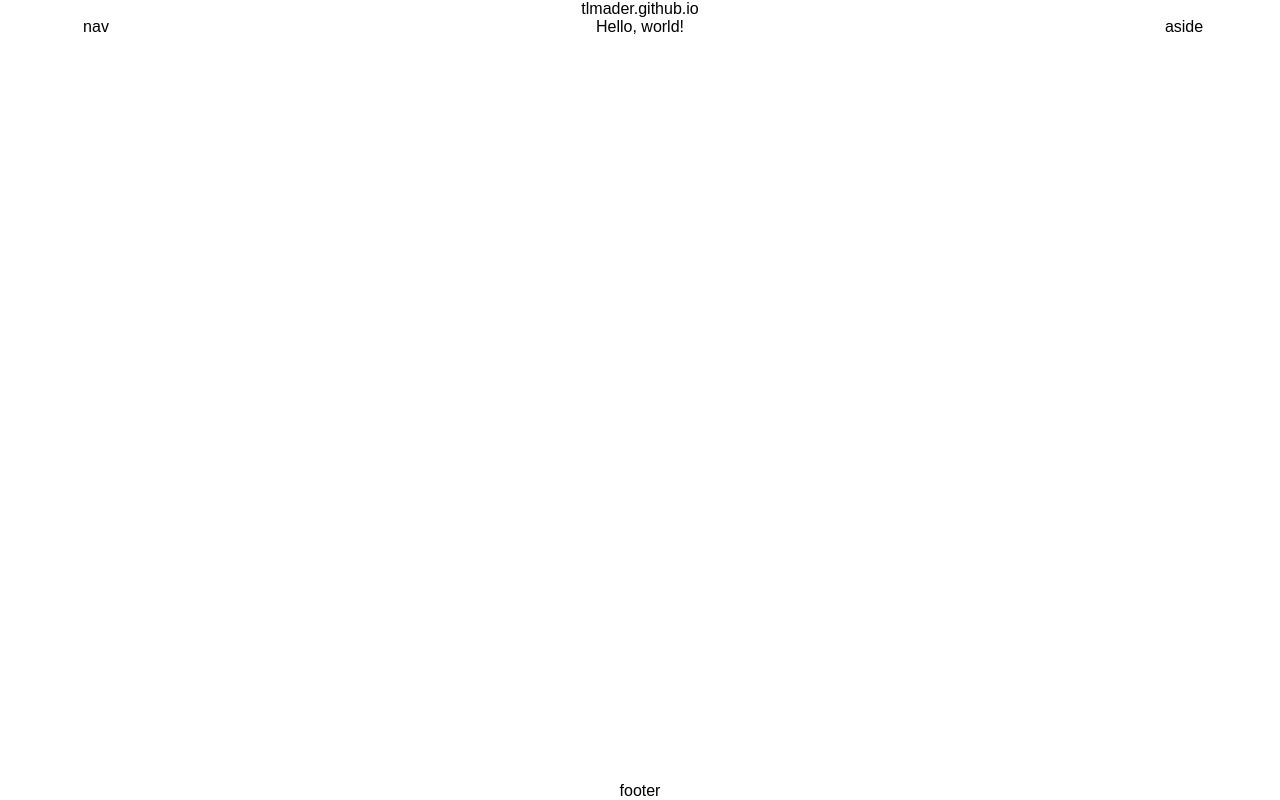
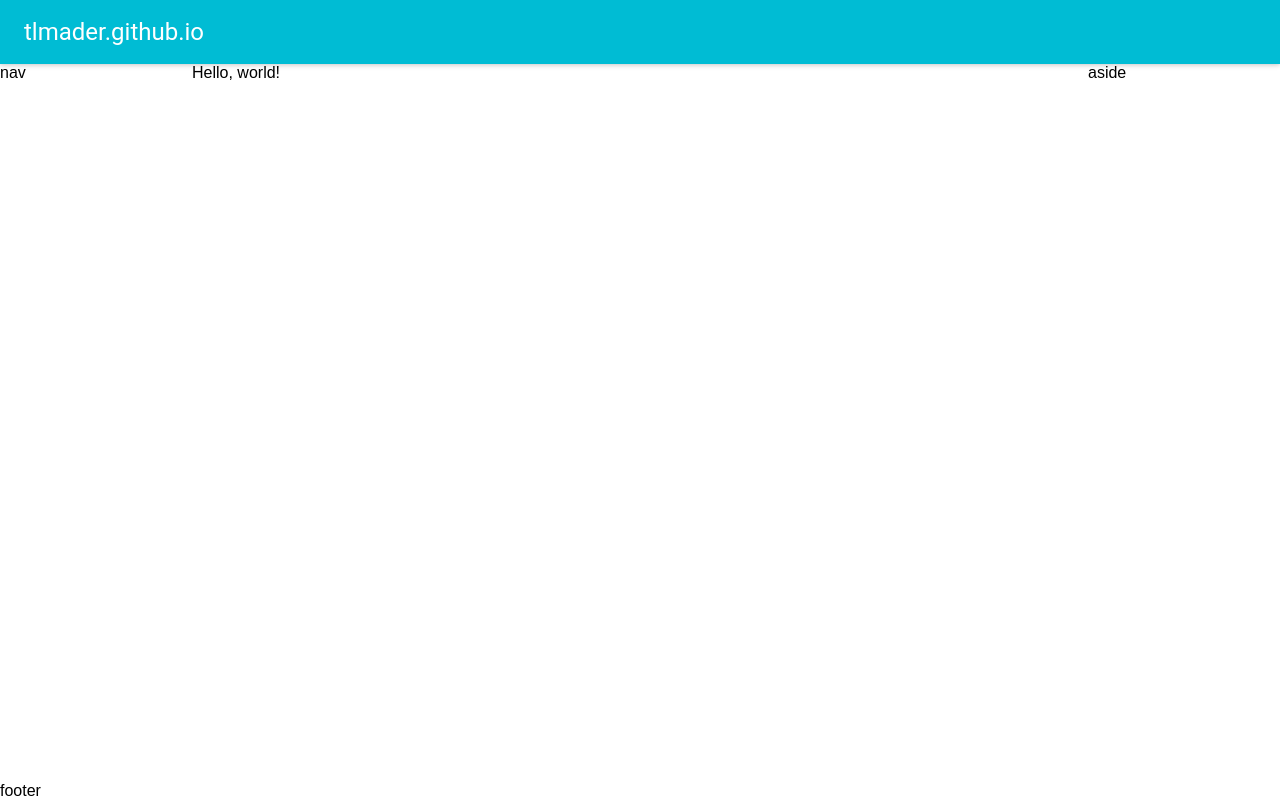
Before and after one commit to tlmader/react-me, a React (Create React App) app: page / in a window 1280 px wide. Built offline with nearby package versions, Linux system fonts and the light colour scheme.

Commit message:
Create header

```diff
--- a/src/App.jsx
+++ b/src/App.jsx
@@ -1,4 +1,5 @@
 import React, { Component } from 'react';
+import { MuiThemeProvider } from 'material-ui';
 
 import './App.css';
 import Router from './router';
@@ -7,11 +8,11 @@ import Layout from './components/layout/Layout';
 class App extends Component {
   render() {
     return (
-      <div className="App">
+      <MuiThemeProvider>
         <Layout>
           <Router />
         </Layout>
-      </div>
+      </MuiThemeProvider>
     );
   }
 }
--- a/src/components/layout/Layout.jsx
+++ b/src/components/layout/Layout.jsx
@@ -1,4 +1,5 @@
 import React, { Component } from 'react';
+import { AppBar } from 'material-ui';
 
 import './Layout.css';
 
@@ -6,7 +7,12 @@ export default class Layout extends Component {
   render() {
     return (
       <div className="layout">
-        <header>tlmader.github.io</header>
+        <header>
+          <AppBar
+            title="tlmader.github.io"
+            showMenuIconButton={false}
+          />
+        </header>
         <div className="body">
           <nav className="nav">nav</nav>
           <main className="content">{this.props.children}</main>
```
